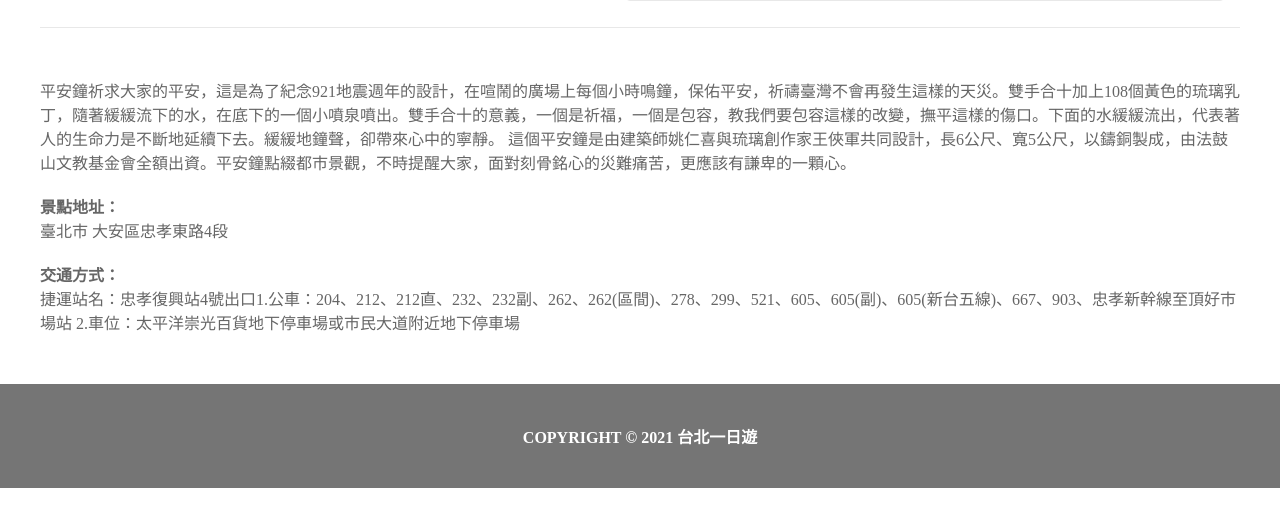
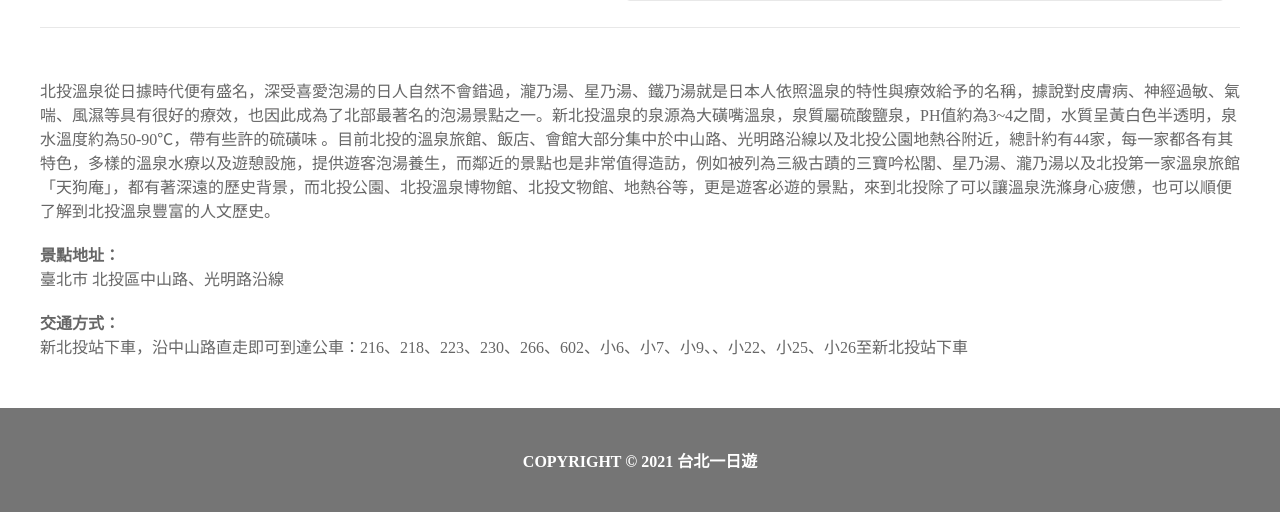
Before and after one commit to KJeiii/WeHelp-Stage-2, a Flask app: page /attraction/1 in a window 1280 px wide. Shown: the part 517-1029 px from the top of the page. Before the commit the page ends 1005 px from the top, so only its background shows below. Run offline with Flask 3, Linux system fonts and the light colour scheme; data comes from the database, SQL or seed files in the repository.

Commit message:
complete part3-2

```diff
--- a/taipei-day-trip/static/attraction_style.css
+++ b/taipei-day-trip/static/attraction_style.css
@@ -86,7 +86,7 @@ body {
     width: 540px;
     height: 406px;
     margin: 0 15px;
-    background-image: url(../static/image/attraction-test.png);
+    /* background-image: url(../static/image/attraction-test.png); */
     background-size: cover;
     background-position: center;
 }
--- a/taipei-day-trip/templates/attraction.html
+++ b/taipei-day-trip/templates/attraction.html
@@ -26,8 +26,8 @@
         <div class="attraction-booking">
             <div class="attraction-booking-img"></div>
             <div class="attraction-booking-schedule">
-                <p class="attraction-booking-name">平安鐘</p>
-                <p class="attraction-booking-CatMRT">公共藝術&忠孝復興</p>
+                <p class="attraction-booking-name"></p>
+                <p class="attraction-booking-CatMRT"></p>
                 <div class="attraction-booking-menu">
                     <p class="attraction-booking-title">訂購導覽行程</p>
                     <p class="attraction-booking-intro">以此景點為中心的一日行程，帶您探索城市角落故事</p>
@@ -56,17 +56,16 @@
     <div class="detail-outer">
         <div class="detail">
             <div class="detail-intro">
-                平安鐘祈求大家的平安，這是為了紀念921地震週年的設計，在喧鬧的廣場上每個小時鳴鐘，保佑平安，祈禱臺灣不會再發生這樣的天災。雙手合十加上108個黃色的琉璃乳丁，隨著緩緩流下的水，在底下的一個小噴泉噴出。雙手合十的意義，一個是祈福，一個是包容，教我們要包容這樣的改變，撫平這樣的傷口。下面的水緩緩流出，代表著人的生命力是不斷地延續下去。緩緩地鐘聲，卻帶來心中的寧靜。 這個平安鐘是由建築師姚仁喜與琉璃創作家王俠軍共同設計，長6公尺、寬5公尺，以鑄銅製成，由法鼓山文教基金會全額出資。平安鐘點綴都市景觀，不時提醒大家，面對刻骨銘心的災難痛苦，更應該有謙卑的一顆心。
             </div>
 
             <div class="detail-address">
                 <div class="address-title">景點地址：</div>
-                <div class="address-content">臺北市 大安區忠孝東路4段</div>
+                <div class="address-content"></div>
             </div>
 
             <div class="detail-transport">
                 <div class="transport-title">交通方式：</div>
-                <div class="transport-content">捷運站名：忠孝復興站4號出口1.公車：204、212、212直、232、232副、262、262(區間)、278、299、521、605、605(副)、605(新台五線)、667、903、忠孝新幹線至頂好市場站 2.車位：太平洋崇光百貨地下停車場或市民大道附近地下停車場</div>
+                <div class="transport-content"></div>
             </div>
         </div>
     </div>
@@ -76,7 +75,7 @@
     </div>
 
     <!-- Custom script -->
-    <script src=""></script>
+    <script src="../static/attraction_javascript.js"></script>
 
 </body>
 </html>
--- a/taipei-day-trip/templates/index.html
+++ b/taipei-day-trip/templates/index.html
@@ -73,7 +73,7 @@
     </div>
 
     <!-- Custom script -->
-    <script src="../static/javascript.js"></script>
+    <script src="../static/index_javascript.js"></script>
 
 </body>
 </html>
```
Also changed, not shown: taipei-day-trip/static/attraction_javascript.js (added, +53 -0 lines), taipei-day-trip/static/index_javascript.js (renamed from taipei-day-trip/static/javascript.js).
